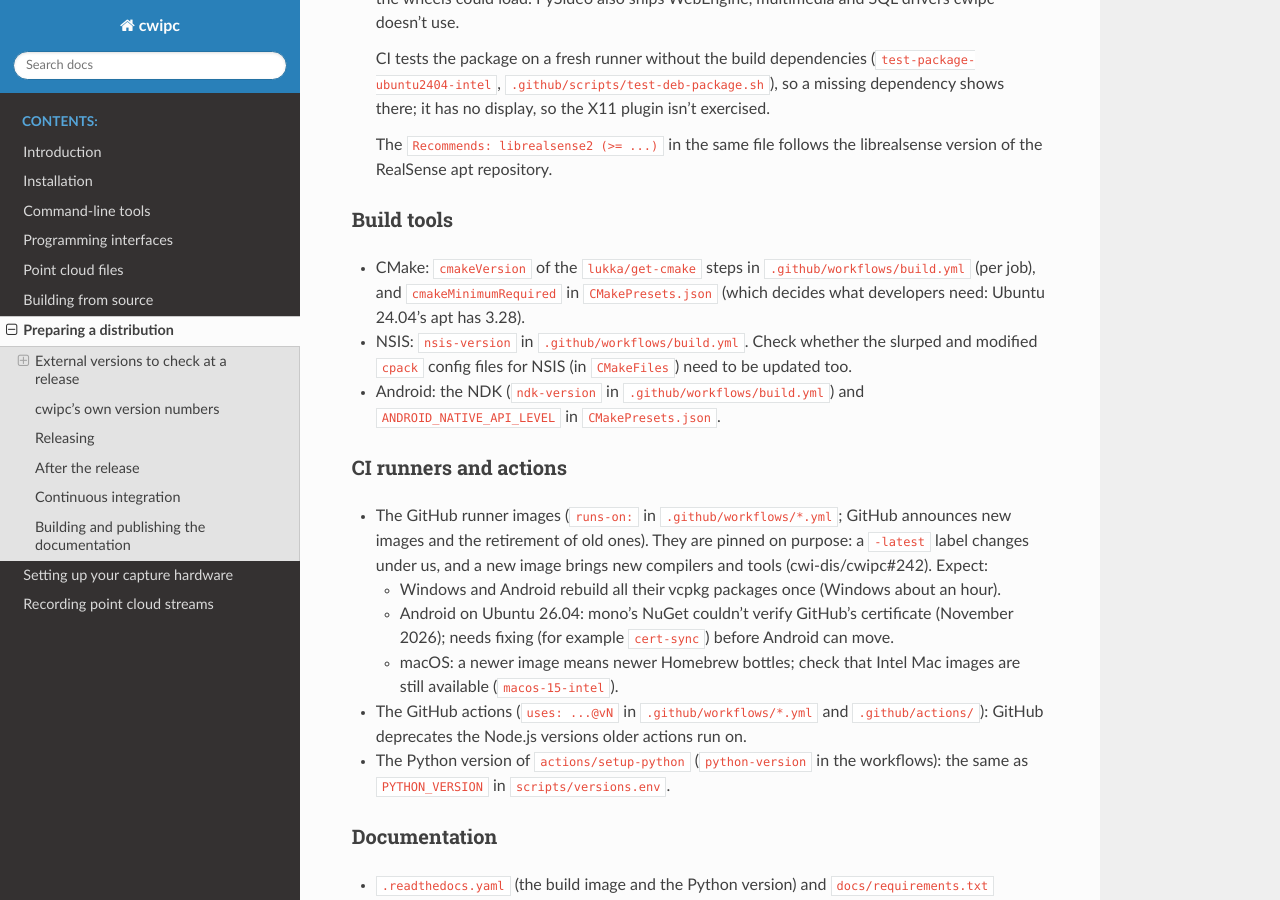
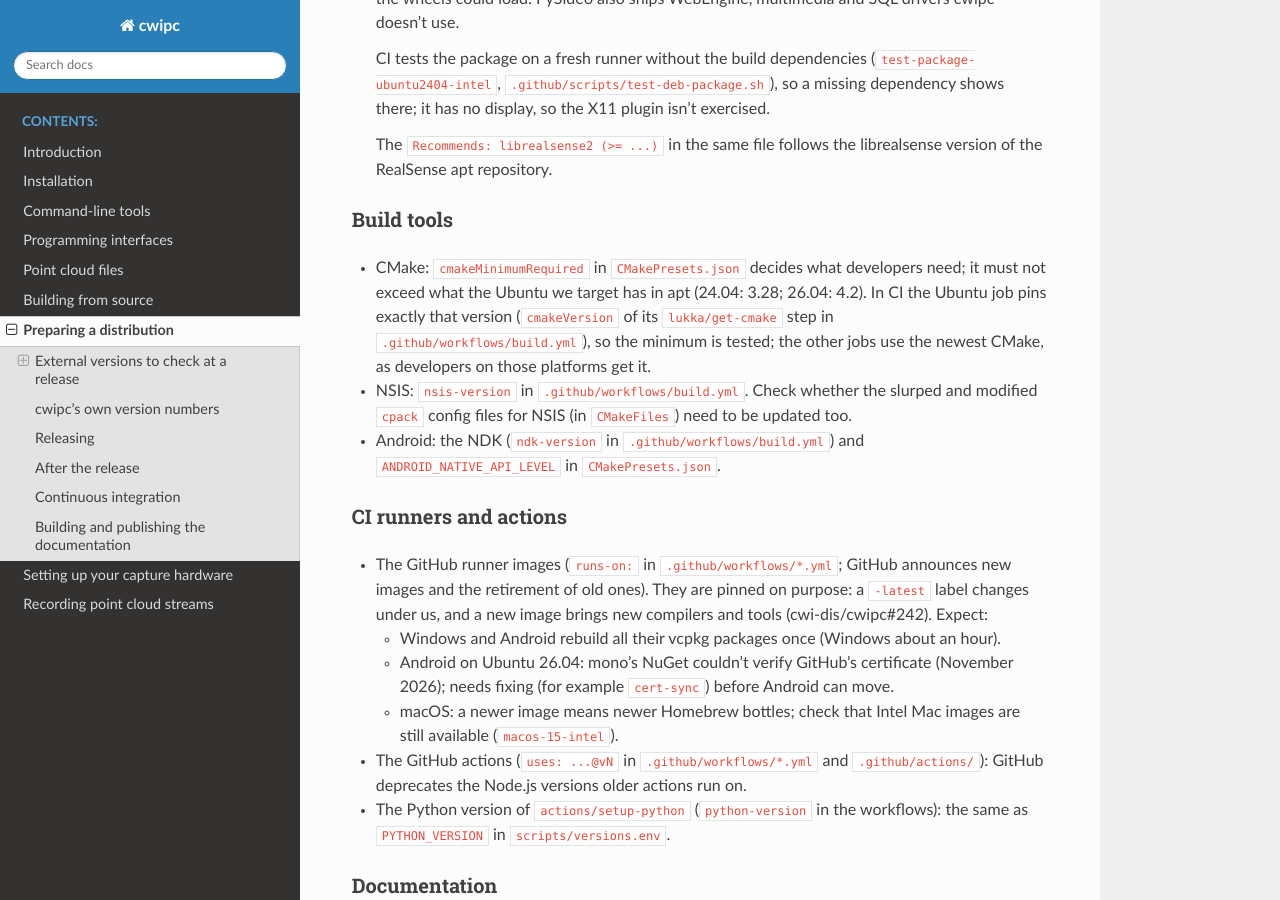
Before and after one commit to cwi-dis/cwipc, a Sphinx documentation site: the page built from docs/distribution.rst, in a window 1280 px wide and 900 px high, scrolled down 2015 px. Built offline with Sphinx 7.4.7 and the Read the Docs theme 3.1.0, drawn with Linux system fonts in a browser that asks for light colours; pages that are not in the unit, such as notebooks, are missing from menus.

Commit message:
CI: CMake 3.28.3 for Ubuntu, the newest elsewhere
The Ubuntu job used ~3.31.1 while Ubuntu 24.04 developers get 3.28 from
apt, which is also what CMakePresets.json requires: the minimum we
promise was never built in CI. It now pins exactly 3.28.3. The other
jobs (~4.2.2 on Windows, ~3.31.1 on macOS and Android) now use the
newest CMake, as developers there get it from Homebrew or winget, so a
new CMake that breaks something shows up right away. That doesn't cause
vcpkg rebuilds: --x-abi-tools-use-exact-versions keeps the installed
CMake out of the ABI hashes. distribution.rst states the rule; corrected
a comment that said Ubuntu 24.04 ships CMake 3.22.

Co-Authored-By: Claude Opus 5.5 <noreply@anthropic.com>

```diff
--- a/docs/distribution.rst
+++ b/docs/distribution.rst
@@ -91,9 +91,11 @@ Dependencies of cwipc
 Build tools
 ^^^^^^^^^^^
 
-- CMake: ``cmakeVersion`` of the ``lukka/get-cmake`` steps in ``.github/workflows/build.yml`` (per
-  job), and ``cmakeMinimumRequired`` in ``CMakePresets.json`` (which decides what developers
-  need: Ubuntu 24.04's apt has 3.28).
+- CMake: ``cmakeMinimumRequired`` in ``CMakePresets.json`` decides what developers need; it must
+  not exceed what the Ubuntu we target has in apt (24.04: 3.28; 26.04: 4.2). In CI the Ubuntu job
+  pins exactly that version (``cmakeVersion`` of its ``lukka/get-cmake`` step in
+  ``.github/workflows/build.yml``), so the minimum is tested; the other jobs use the newest CMake,
+  as developers on those platforms get it.
 - NSIS: ``nsis-version`` in ``.github/workflows/build.yml``. Check whether the slurped and modified
   ``cpack`` config files for NSIS (in ``CMakeFiles``) need to be updated too.
 - Android: the NDK (``ndk-version`` in ``.github/workflows/build.yml``) and
```
Also changed, not shown: 2 other files.
